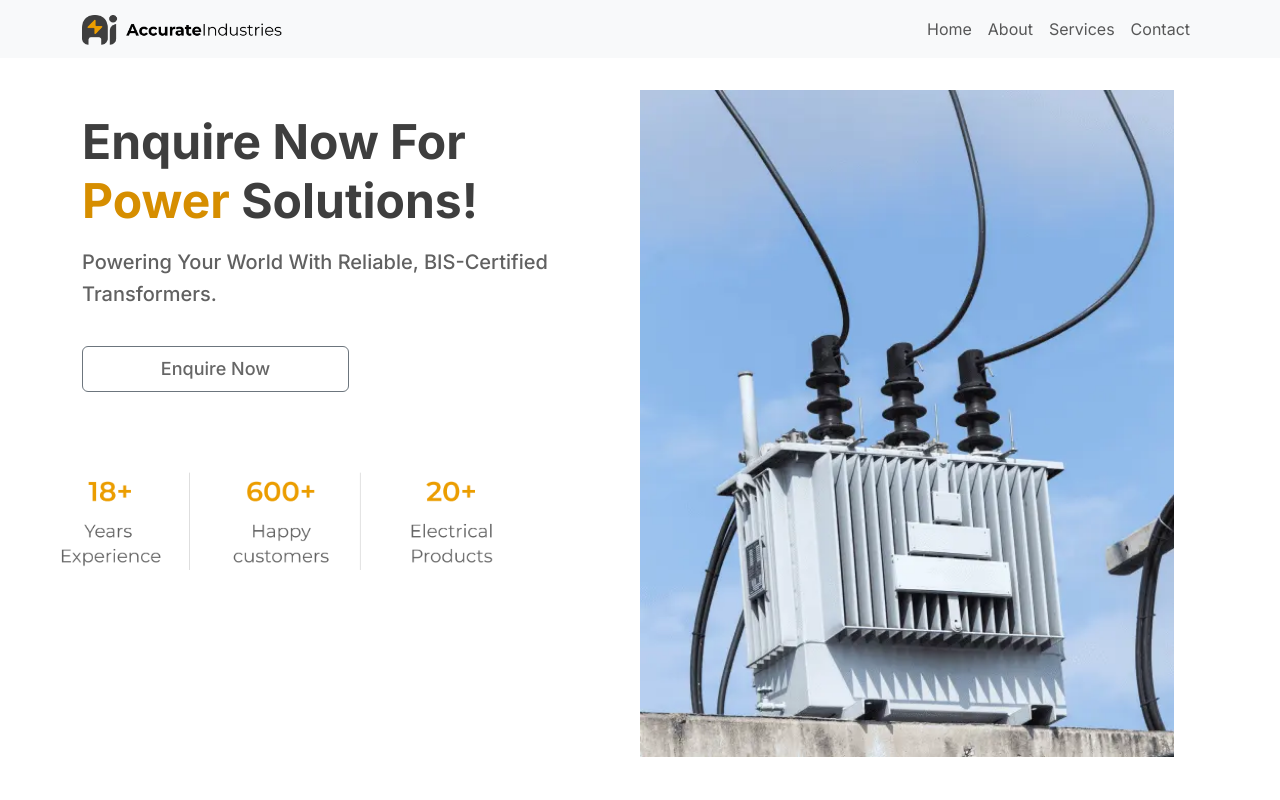
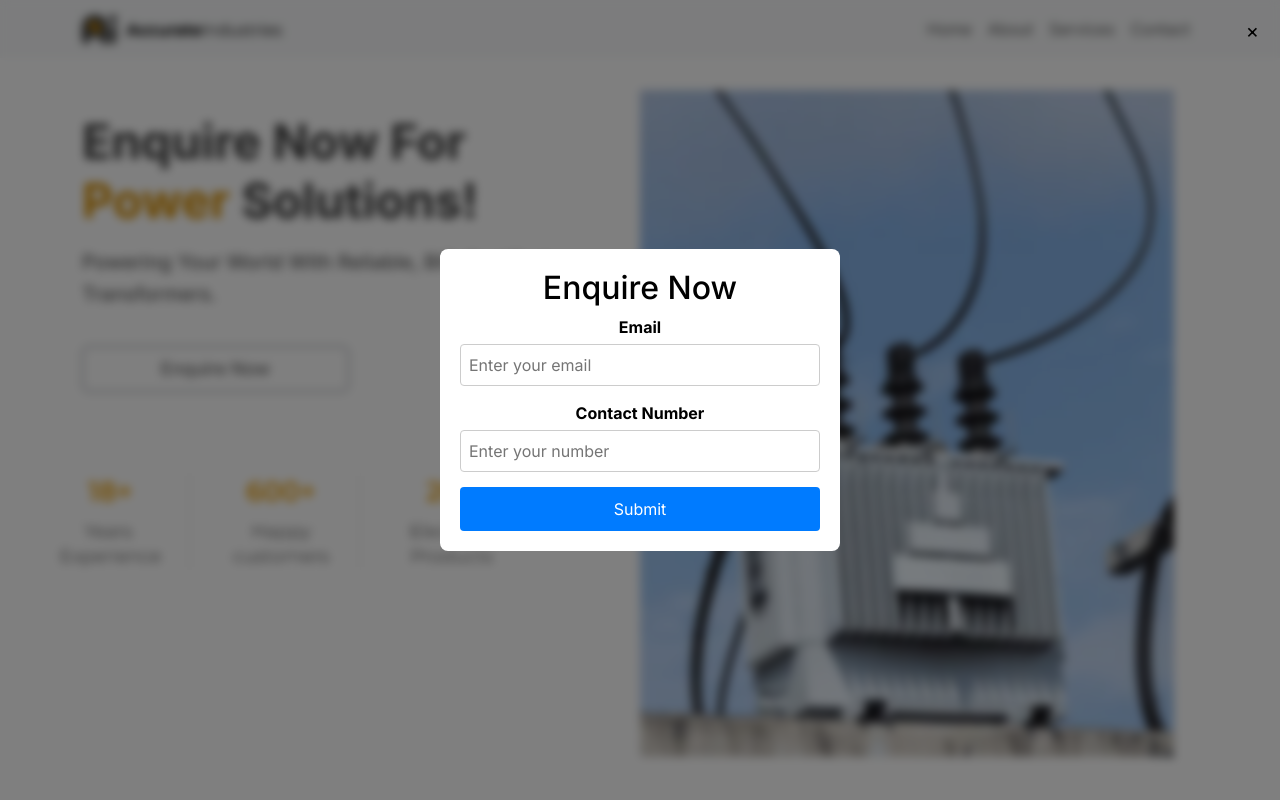
Before and after one commit to nshkarshpandey/Industry_Next, a Next.js app in the folder your-next-app/: page / in a window 1280 px wide. Shown: the top 800 px of the page. Built offline with nearby package versions, Linux system fonts and the light colour scheme.

Commit message:
Popup start

```diff
--- a/your-next-app/src/app/home/page.tsx
+++ b/your-next-app/src/app/home/page.tsx
@@ -1,14 +1,28 @@
+"use client";
+
+import { useState } from "react";
 import { Container } from "@/components/container";
-import  Services  from "@/components/services";
-import  Info  from "@/components/info";
-import  Fifth from "@/components/fifth";
-import  Btmnav  from "@/components/btmnav";
-import  CardSlider  from "@/components/cardslider";
+import Services from "@/components/services";
+import Info from "@/components/info";
+import Fifth from "@/components/fifth";
+import Btmnav from "@/components/btmnav";
+import CardSlider from "@/components/cardslider";
 import { Hero } from "@/components/Hero";
+import PopupForm from "@/components/PopupForm"; // ✅ Import PopupForm
 
 export default function HomePage() {
+  const [showPopup, setShowPopup] = useState(true); // ✅ Show popup on first load
+
+  // Function to close popup
+  const handleClosePopup = () => {
+    setShowPopup(false);
+  };
+
   return (
     <Container>
+      {/* ✅ Show Popup Only on Home Page */}
+      {showPopup && <PopupForm onClose={handleClosePopup} />}
+
       {/* Hero Section */}
       <Hero />
 
@@ -16,7 +30,6 @@ export default function HomePage() {
       <section id="services" className="py-5 bg-light">
         <Services />
       </section>
-
 
       {/* Info Section */}
       <section id="about" className="py-5">
@@ -28,8 +41,6 @@ export default function HomePage() {
         <CardSlider />
       </section>
 
-
-
       {/* Fifth Section */}
       <Fifth />
 
--- a/your-next-app/src/components/PopupForm.tsx
+++ b/your-next-app/src/components/PopupForm.tsx
@@ -1,18 +1,18 @@
-"use client"; // Required for useState and useEffect in Next.js (App Router)
+"use client"; // Required for useState in Next.js (App Router)
 
 import React, { useState } from "react";
 import styles from "./popupform.module.css";
 
-type PopupFormProps = {
-  onClose: () => void;
-};
+interface PopupFormProps {
+  onClose: () => void; // ✅ Define prop type
+}
 
 const PopupForm: React.FC<PopupFormProps> = ({ onClose }) => {
-  const [isOpen, setIsOpen] = useState<boolean>(true); // Starts open
+  const [isOpen, setIsOpen] = useState(true); // ✅ Start with open popup
 
   const handleClose = () => {
     setIsOpen(false);
-    onClose(); // Notify parent to show content
+    onClose(); // ✅ Notify parent (HomePage) to remove popup
   };
 
   return (
@@ -25,14 +25,16 @@ const PopupForm: React.FC<PopupFormProps> = ({ onClose }) => {
           <h2>Enquire Now</h2>
           <form>
             <div className={styles.formGroup}>
-              <label htmlFor="name">Name</label>
-              <input id="name" type="text" placeholder="Enter your name" required />
+              <label>Email</label>
+              <input type="email" placeholder="Enter your email" required />
             </div>
             <div className={styles.formGroup}>
-              <label htmlFor="number">Number</label>
-              <input id="number" type="tel" placeholder="Enter your number" required />
+              <label>Contact Number</label>
+              <input type="tel" placeholder="Enter your number" required />
             </div>
-            <button type="submit" className={styles.submitBtn}>Submit</button>
+            <button type="submit" className={styles.submitBtn} onClick={handleClose}>
+              Submit
+            </button>
           </form>
         </div>
       </div>
--- a/your-next-app/src/components/popupform.module.css
+++ b/your-next-app/src/components/popupform.module.css
@@ -1,4 +1,4 @@
-/* Overlay Background */
+/* PopupForm.module.css */
 .overlay {
     position: fixed;
     top: 0;
@@ -6,41 +6,37 @@
     width: 100%;
     height: 100%;
     background: rgba(0, 0, 0, 0.5);
+    /* ✅ Dark semi-transparent background */
+    backdrop-filter: blur(5px);
+    /* ✅ Blur effect */
     display: flex;
+    align-items: center;
     justify-content: center;
-    align-items: center;
     z-index: 1000;
-    backdrop-filter: blur(10px);
-    /* Blurs the background */
+    /* ✅ Ensure it’s above all other content */
 }
 
-/* Popup Box */
 .popup {
     background: white;
     padding: 20px;
-    border-radius: 10px;
+    border-radius: 8px;
     width: 90%;
     max-width: 400px;
     text-align: center;
-    position: relative;
-    box-shadow: 0px 5px 15px rgba(0, 0, 0, 0.2);
 }
 
-/* Close Button */
 .closeBtn {
     position: absolute;
-    top: 10px;
+    top: 15px;
     right: 15px;
+    border: none;
+    background: none;
     font-size: 20px;
-    background: none;
-    border: none;
     cursor: pointer;
 }
 
-/* Form Styles */
 .formGroup {
-    margin: 15px 0;
-    text-align: left;
+    margin-bottom: 15px;
 }
 
 .formGroup label {
@@ -51,28 +47,21 @@
 
 .formGroup input {
     width: 100%;
-    padding: 10px;
+    padding: 8px;
     border: 1px solid #ccc;
-    border-radius: 5px;
+    border-radius: 4px;
 }
 
-/* Submit Button */
 .submitBtn {
     width: 100%;
     padding: 10px;
+    background-color: #007bff;
+    color: white;
     border: none;
-    background: #D68E00;
-    color: white;
-    font-size: 16px;
-    border-radius: 5px;
+    border-radius: 4px;
     cursor: pointer;
 }
 
 .submitBtn:hover {
-    background: #b47400;
+    background-color: #0056b3;
 }
-
-/* Hide content when popup is open */
-.hiddenContent {
-    display: none;
-}
```
